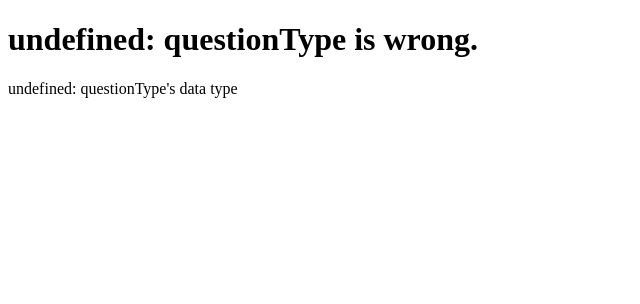
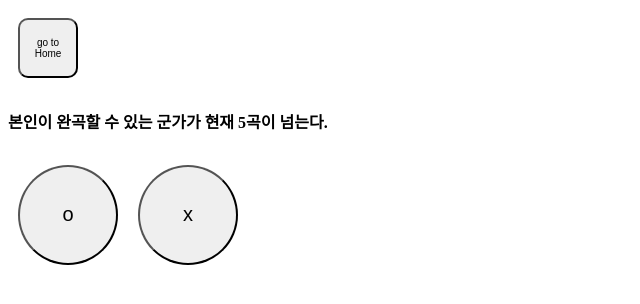
Before and after one commit to kty1004/kroean-army-mbti, a React (Create React App) app: page /questionpage in a window 1280 px wide. Shown: the top 304 px of the page, without its empty margins (0-640 px from the left). Built offline with nearby package versions, Linux system fonts and the light colour scheme.

Commit message:
비동기적으로 question data처리 완료
question data를 받으려면 비동기적으로 밖에 안되서 어떻게 해야 할지 정말 고민 많이 했는데 chatGPT를 통해 이를 해결 했다!!

```diff
--- a/src/App.js
+++ b/src/App.js
@@ -18,13 +18,12 @@ const questionOrder=1
 ReadingCsv().then((result)=>{App(result[questionOrder])})
 
 
-function App(data) {
-  console.log(data)
+function App() {
   return (
     <Router>
       <Routes>
         <Route element={<Intro/>} path='/'/>
-        <Route element={<QuestionPage CsvData={data}/>} path='/questionpage'/>
+        <Route element={<QuestionPage />} path='/questionpage'/>
         <Route element={<Final/>} path='/final'/>
       </Routes>
     </Router>
--- a/src/component/dealingQuestion/makeQpage.js/common.js
+++ b/src/component/dealingQuestion/makeQpage.js/common.js
@@ -2,19 +2,43 @@ import {Link} from 'react-router-dom';
 import style from '/Users/kimtaeyoung1/Documents/GitHub/kroean-army-mbti/src/styles/mainpage_style/mainPageBtn.module.css';
 import ReadingCsv from '/Users/kimtaeyoung1/Documents/GitHub/kroean-army-mbti/src/component/dealingQuestion/readingcsv.js';
 
-let question= ReadingCsv().then((res)=>question=res[1].slice(1).join())
+import {QuestionNum} from '/Users/kimtaeyoung1/Documents/GitHub/kroean-army-mbti/src/component/dealingQuestion/makeQpage.js/nextQuestion.js'
+import { useEffect, useState } from 'react';
+
+
+//let question= ReadingCsv().then((res)=>question=res[QuestionNum()].slice(1).join()).catch(Error => console.log(Error))
 //array로 왔는데 이를 비동기 과정에서 분리하는 법을 모르겠어....
 // 비동기를 잘 이해하고 있는 것이 매우 중요하구나....
 
 
 function CommonObject(){ //type마다 공통적으로 있는 부분
+    const [data, setData]= useState(null);
+
+    useEffect(()=>{
+        async function getData(){
+            const res= await ReadingCsv()
+            const data= await res[QuestionNum()].slice(1)
+            setData(data);
+        }
+        getData() // getData를 실행함.
+    },[]);
+
+    if (!data){
+        return (
+            <div>
+                <div className="question">
+                    <h4>{data}</h4>
+                </div>
+            </div>
+        )
+    }
     return (
         <div>
             <Link to='/'>
                 <button className={style.goToHome}>go to Home</button>
             </Link>
             <div className="question">
-                <h4>{question}</h4>
+                <h4>{data}</h4>
             </div>
         </div>
     )
--- /dev/null
+++ b/src/component/dealingQuestion/makeQpage.js/nextQuestion.js
@@ -0,0 +1,7 @@
+export function QuestionNum(pre){ //질문의 순서를 갱신해줌.
+    let num=0;
+    if (pre===0){
+        num=pre+1;
+    }
+    return num
+}
--- a/src/routes/questionPage.js
+++ b/src/routes/questionPage.js
@@ -3,11 +3,27 @@ import Typec from '/Users/kimtaeyoung1/Documents/GitHub/kroean-army-mbti/src/com
 import Typeb from '/Users/kimtaeyoung1/Documents/GitHub/kroean-army-mbti/src/component/questionType/typeb.js';
 
 import CommonObject from '../component/dealingQuestion/makeQpage.js/common';
+import {QuestionNum} from '/Users/kimtaeyoung1/Documents/GitHub/kroean-army-mbti/src/component/dealingQuestion/makeQpage.js/nextQuestion.js'
+
+import ReadingCsv from '/Users/kimtaeyoung1/Documents/GitHub/kroean-army-mbti/src/component/dealingQuestion/readingcsv.js';
+import App from '../App';
+import { useState, useEffect } from 'react';
 
 
-function QuestionPage({CsvData}){
-    console.log(CsvData[0]);
-    if (CsvData[0]==='a') {
+// let questionType= ReadingCsv().then((res)=>res[QuestionNum()]).then((result)=> {return result[0]});
+
+function QuestionPage(){
+    const [questionType, setQuestionType]= useState(null);
+
+    useEffect(()=>{
+        async function getData(){
+            const res= await ReadingCsv()
+            const data= await res[QuestionNum()]
+            setQuestionType(data[0])
+        }
+        getData()
+    },[]);
+    if (questionType==='a') {
         // typeA
         return (
             <div>
@@ -15,7 +31,7 @@ function QuestionPage({CsvData}){
                 <Typea/>
             </div>
         )
-    } else if(CsvData[0]==='b') {
+    } else if(questionType==='b') {
         // typeB
         return(
             <div>
@@ -23,7 +39,7 @@ function QuestionPage({CsvData}){
                 <Typeb/>
             </div>
         )
-    } else if (CsvData[0]==='c') {
+    } else if (questionType==='c') {
         return (
             <div>
                 <CommonObject/>
@@ -34,8 +50,8 @@ function QuestionPage({CsvData}){
     } else {
         return (
             <div>
-                <h1>{`${CsvData[0]}: questionType is wrong.`}</h1>
-                <p>{`${typeof(CsvData[0])}: questionType's data type`}</p>
+                <h1>{`${questionType}: questionType is wrong.`}</h1>
+                <p>{`${typeof(questionType)}: questionType's data type`}</p>
             </div>
         )
     }
```
Also changed, not shown: 1 other file (tests, documents, lock files or other folders).
